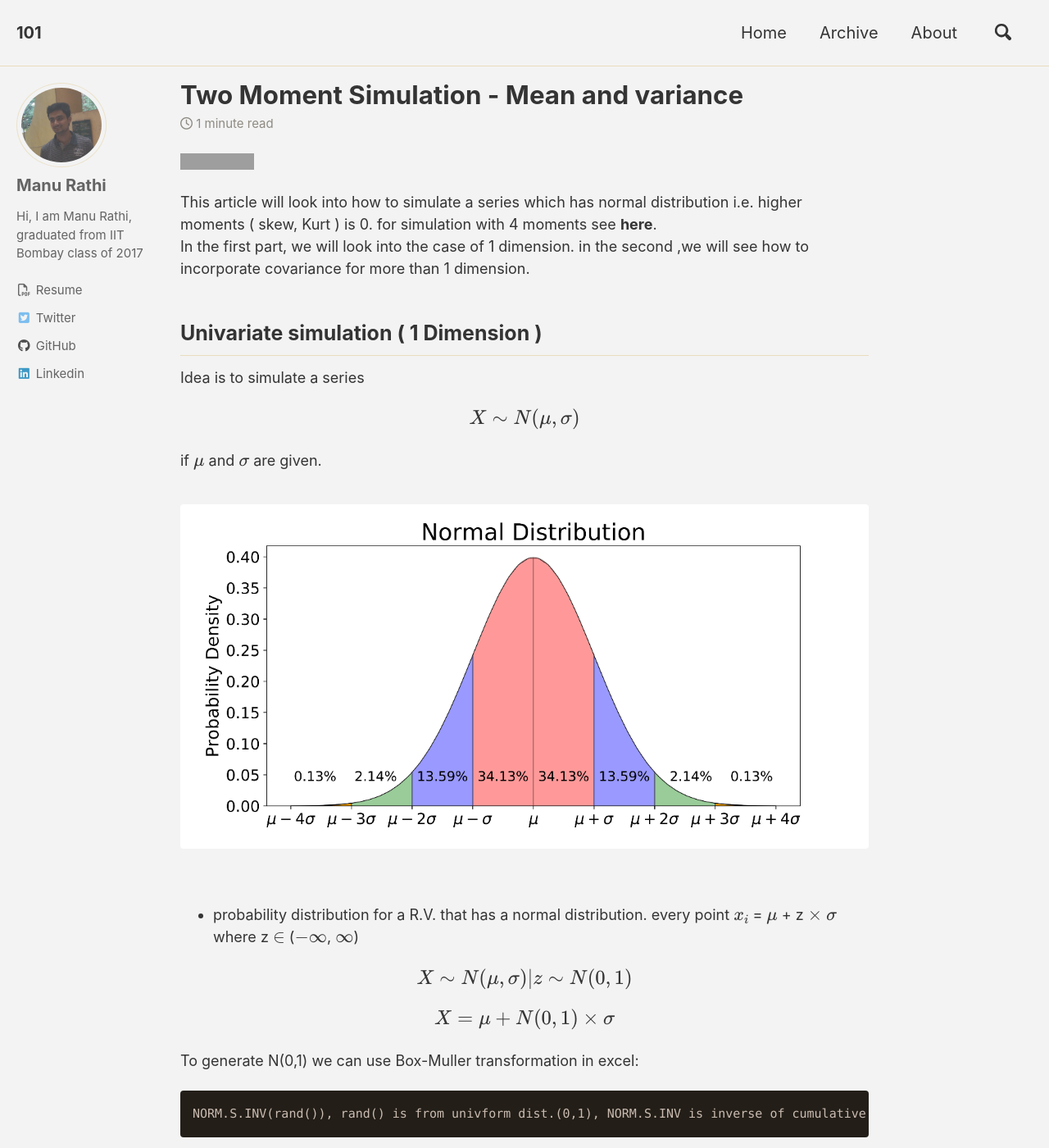
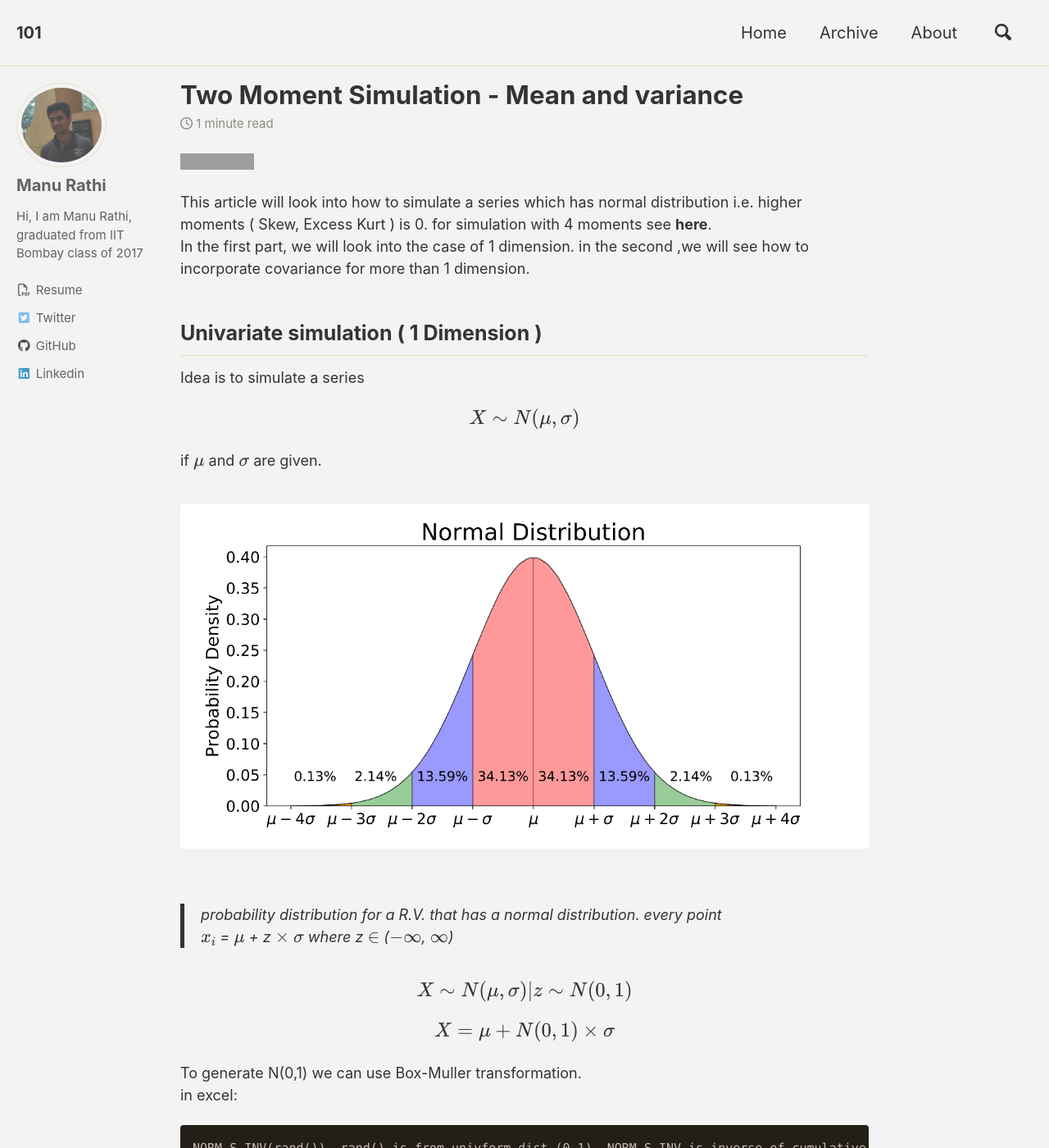
Before and after one commit to manurathi1/manurathi1.github.io, a Jekyll site: the page built from _posts/2021/Oct/2021-10-12-TwoMomentSimulation.md, in a window 1280 px wide and 1400 px high. Shown: the whole window at 82% size. Built offline with Jekyll 4.4.1, drawn with Linux system fonts in a browser that asks for light colours; cached includes are drawn as plain includes; nearby versions of some CDN libraries; formulas are drawn with MathJax 3; comment, search, counter and statistics services are not loaded; some of the changed text lies outside the part shown; grey boxes are pictures that could not be loaded.

Commit message:
Four Moment Simulation

````diff
--- a/_posts/2021/Oct/2021-10-12-TwoMomentSimulation.md
+++ b/_posts/2021/Oct/2021-10-12-TwoMomentSimulation.md
@@ -11,7 +11,7 @@ tags:
 ---
 [![Open In Colab](https://colab.research.google.com/assets/colab-badge.svg)](https://colab.research.google.com/drive/1OonMdRn8GxvdiRFQ17sm2d0qyiLISxyS?usp=sharing)
 
-This article will look into how to simulate a series which has normal distribution i.e. higher moments ( skew, Kurt ) is 0. for simulation with 4 moments see **here**. <br/>
+This article will look into how to simulate a series which has normal distribution i.e. higher moments ( Skew, Excess Kurt ) is 0. for simulation with 4 moments see **here**. <br/>
 In the first part, we will look into the case of 1 dimension. in the second ,we will see how to incorporate covariance for more than 1 dimension.
 
 ## Univariate simulation ( 1 Dimension )
@@ -28,13 +28,13 @@ if $\mu$ and $\sigma$ are given.
 
 <!-- ![]({{ site.url }}{{ site.baseurl }}/assets/images/2021/Oct/twoMomentNorm.png) -->
 
-* probability distribution for a R.V. that has a normal distribution. every point $x_{i}$ = $\mu$ + z $\times$ $\sigma$ where z $\in$ ($-\infty$, $\infty$)
+> probability distribution for a R.V. that has a normal distribution. every point <br/> $x_{i}$ = $\mu$ + z $\times$ $\sigma$ where z $\in$ ($-\infty$, $\infty$)
 
 $$ X \sim N(\mu , \sigma) | z \sim N(0,1)  $$
 
 $$ X = \mu + N(0,1) \times \sigma $$
 
-To generate N(0,1) we can use Box-Muller transformation
+To generate N(0,1) we can use Box-Muller transformation. <br/>
 in excel:
 ```
 NORM.S.INV(rand()), rand() is from univform dist.(0,1), NORM.S.INV is inverse of cumulative normal distribution
@@ -49,7 +49,7 @@ NORM.S.INV(rand()), rand() is from univform dist.(0,1), NORM.S.INV is inverse of
 </figure>
 
 
-* number of simulation / data points is critical to accuracy of the simulation. higher data points will lead to higher accuracy.
+> number of simulation / data points is critical to accuracy of the simulation. higher data points will lead to higher accuracy.
 
 Higher accuracy to expected mean and variance with less data points discussed **here** using random matrix theory
 
````
Also changed, not shown: _posts/2021/Oct/2021-10-14-FourMomentSimulation.md (added, +85 -0 lines), assets/images/2021/Oct/FourMomentSimulation_Gamma.png (added), assets/images/2021/Oct/FourMomentSimulation_Sim.jpg (added).
